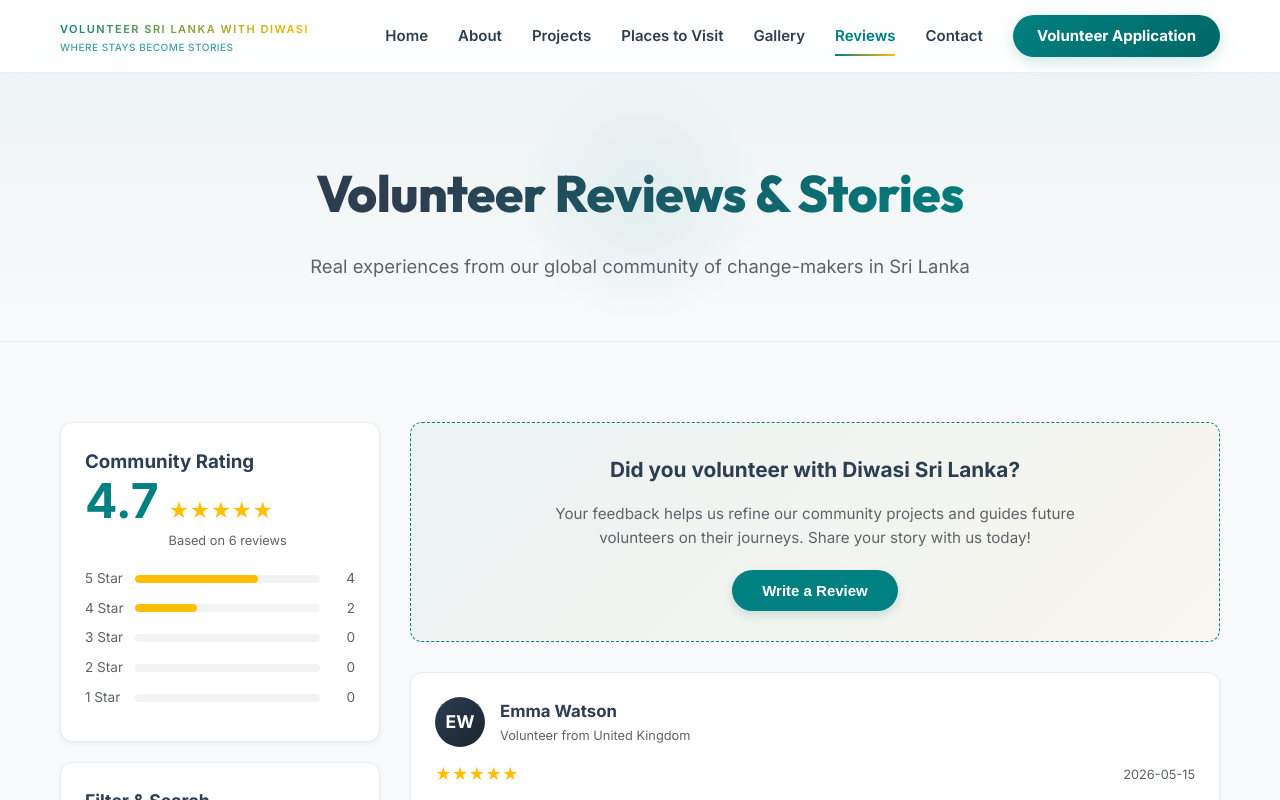
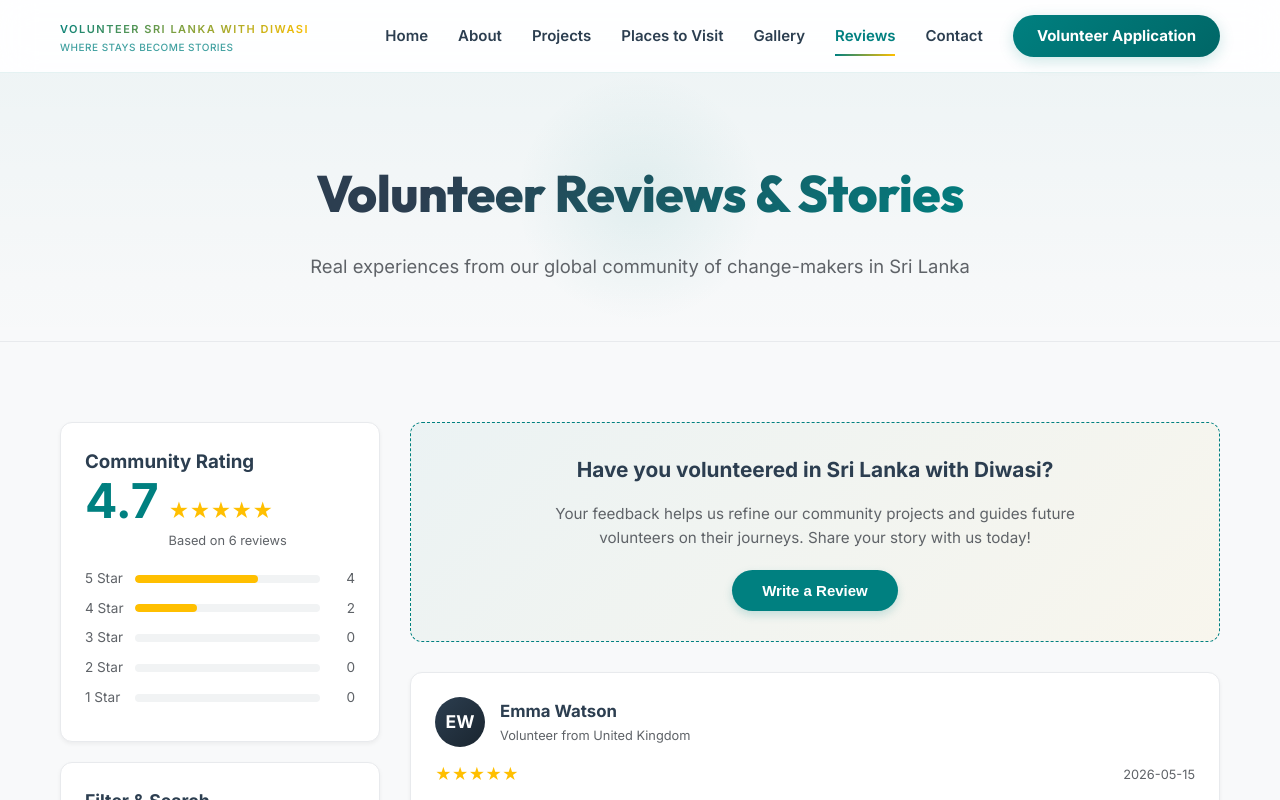
Before and after one commit to diwasiherath/volunteer-with-diwasi, a Next.js app: page /reviews in a window 1280 px wide. Shown: the top 800 px of the page. Built offline with nearby package versions, Linux system fonts and the light colour scheme; no server answers.

Commit message:
update 2

```diff
--- a/src/app/reviews/page.tsx
+++ b/src/app/reviews/page.tsx
@@ -485,7 +485,7 @@ export default function ReviewsPage() {
           {/* Write review callout */}
           <div className="write-review-hero">
             <h2 style={{ fontSize: "1.3rem", fontWeight: "700", color: "var(--dark)" }}>
-              Did you volunteer with Diwasi Sri Lanka?
+              Have you volunteered in Sri Lanka with Diwasi?
             </h2>
             <p style={{ fontSize: "0.95rem", color: "var(--gray-600)", maxWidth: "550px" }}>
               Your feedback helps us refine our community projects and guides future volunteers on their journeys. Share your story with us today!
```
